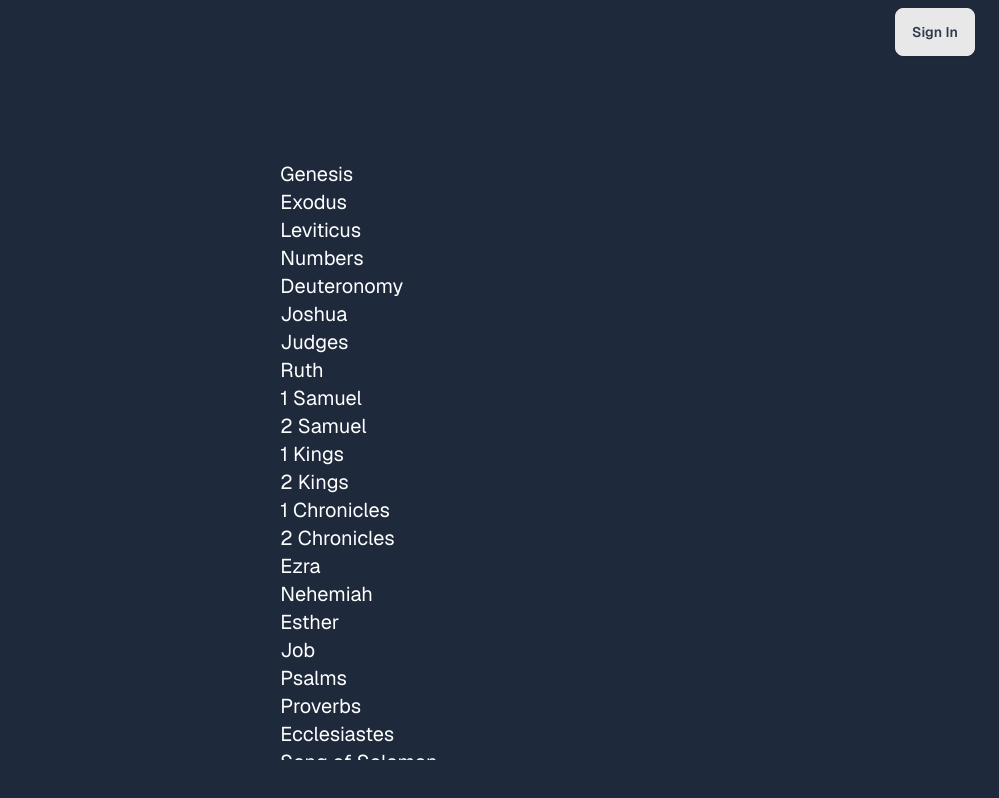
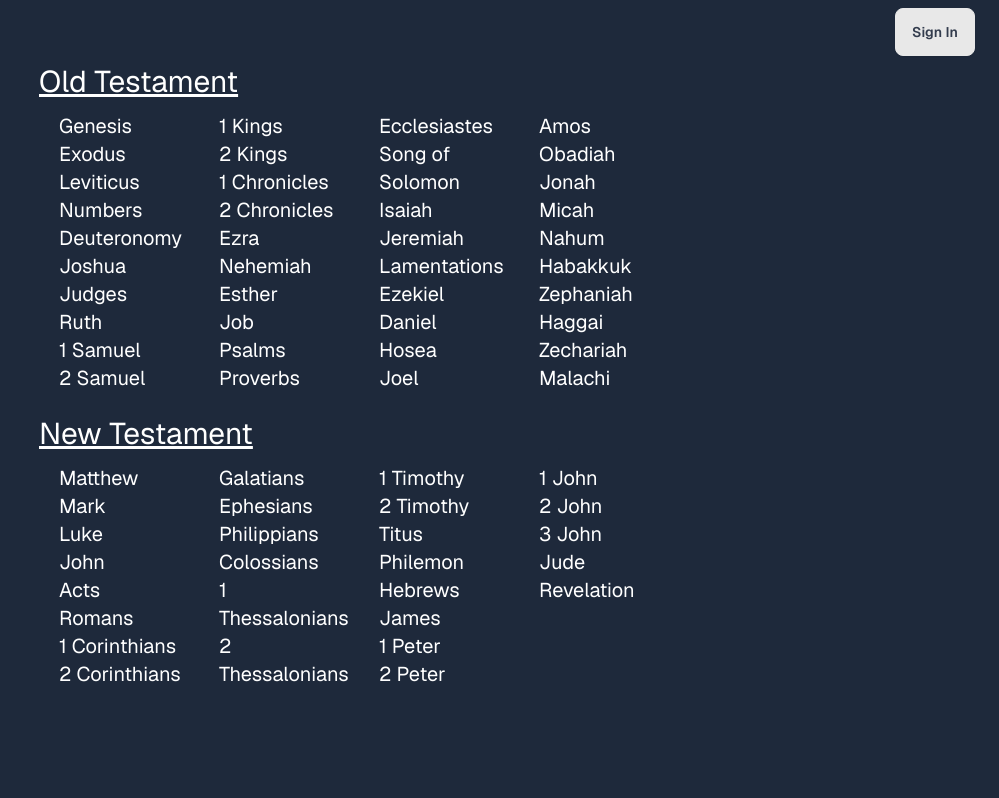
Before and after one commit to CalebSullivan35/bibleblitz, a Next.js app: page /bibleIndex in a window 1280 px wide. Shown: the whole page, without its empty margins (281-1280 px from the left). Built offline with nearby package versions, Linux system fonts and the light colour scheme; no server answers.

Commit message:
basic updates to bible index

```diff
--- a/src/app/bibleIndex/page.tsx
+++ b/src/app/bibleIndex/page.tsx
@@ -1,11 +1,34 @@
 import { booksOfTheBible } from "~/data/BibleBooks";
 
-export default async function Page() {
+export default function Page() {
+  const oldTestimentBooksInOrder = booksOfTheBible.filter(
+    (book) => book.Testament === "Old",
+  );
+  const newTestimentBooksInOrder = booksOfTheBible.filter(
+    (book) => book.Testament === "New",
+  );
   return (
-    <div className="h-[600px]  overflow-y-scroll text-xl">
-      {booksOfTheBible.map((book, index) => (
-        <p key={index}>{book.name}</p>
-      ))}
+    <div className="flex h-[90vh] w-[90vw] flex-col text-sm sm:w-[50vw] sm:text-base">
+      <div className="bold mb-3 text-xl underline sm:text-3xl">
+        Old Testament
+      </div>
+      <div className="mb-6 ml-5 columns-2 md:columns-3 lg:columns-4 xl:text-xl">
+        {oldTestimentBooksInOrder.map((book, index) => (
+          <div key={index} className="flex justify-center">
+            <div className="flex w-full justify-start">{book.name}</div>
+          </div>
+        ))}
+      </div>
+      <div className="bold mb-3 text-xl underline sm:text-3xl">
+        New Testament
+      </div>
+      <div className="ml-5 columns-2 md:columns-3 lg:columns-4 xl:text-xl">
+        {newTestimentBooksInOrder.map((book, index) => (
+          <div key={index}>
+            <div>{book.name}</div>
+          </div>
+        ))}
+      </div>
     </div>
   );
 }
--- a/src/app/components/BibleGame.tsx
+++ b/src/app/components/BibleGame.tsx
@@ -37,7 +37,7 @@ export const BibleGame = ({ CurrentHighScore }: BibleGameProps) => {
 
   return (
     <>
-      <div className="h-full">
+      <div className="mt-4 h-full sm:mt-24">
         <div className="flex flex-col items-center">
           <span className="text-4xl sm:text-6xl">{book.name}</span>
           <div className="mb-6 flex flex-col items-center justify-center">
--- a/src/app/layout.tsx
+++ b/src/app/layout.tsx
@@ -24,7 +24,7 @@ export default function RootLayout({
       >
         <body className="flex h-screen min-h-screen flex-col  text-xl text-white">
           <NavBar>
-            <main className="mt-4 flex flex-1 flex-col items-center sm:mt-24">
+            <main className="flex flex-1 flex-col items-center">
               {children}
             </main>
           </NavBar>
```
